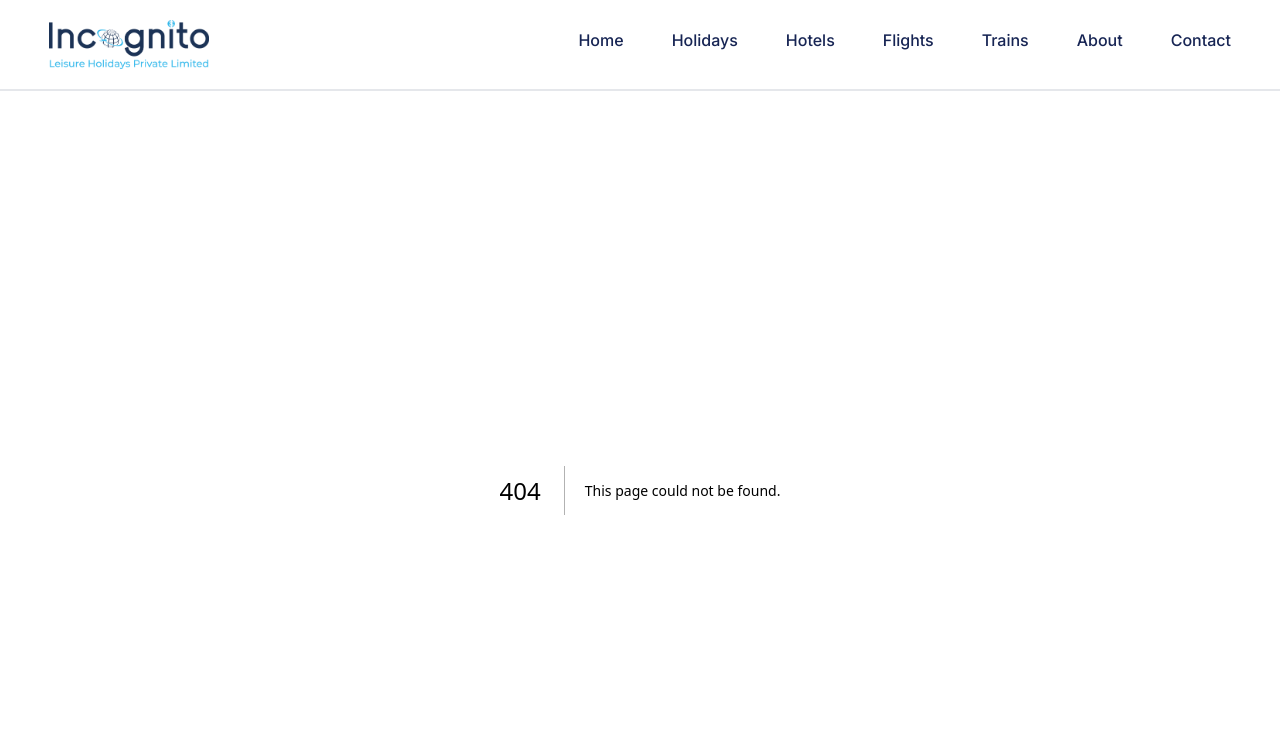
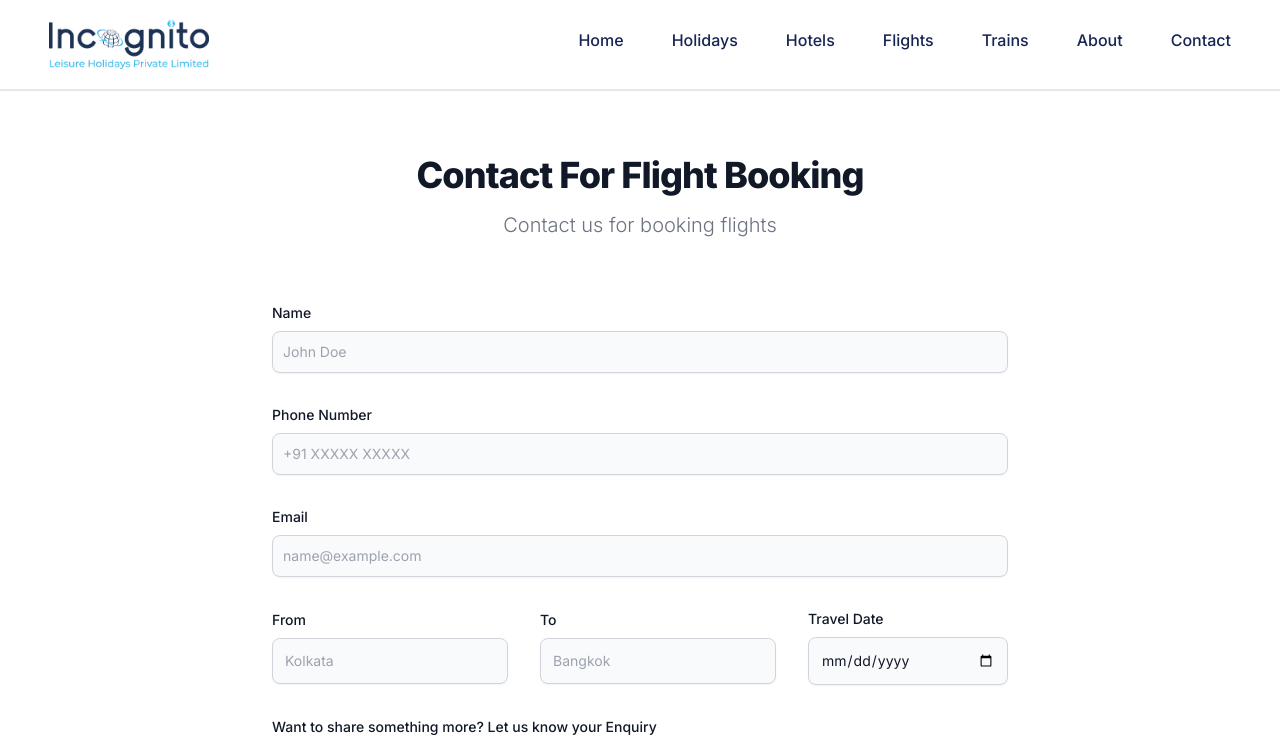
Before and after one commit to Incognito-Holidays/web, a Next.js app: page /flights in a window 1280 px wide. Before the commit this address had no page. Shown: the top 743 px of the page. Built offline with nearby package versions, Linux system fonts and the light colour scheme.

Commit message:
feat: add flights form

```diff
--- /dev/null
+++ b/src/app/flights/page.tsx
@@ -0,0 +1,86 @@
+'use client';
+
+import { useState } from 'react';
+import Form from '@components/form';
+
+const TrainsPage: React.FC = () => {
+  const [name, setName] = useState('');
+  const [phone, setPhone] = useState('');
+  const [email, setEmail] = useState('');
+  const [originPlace, setOriginPlace] = useState('');
+  const [destinationPlace, setDestinationPlace] = useState('');
+  const [travelDate, setTravelDate] = useState('');
+  const [message, setMessage] = useState('');
+
+  return (
+    <Form
+      title='Contact For Flight Booking'
+      description='Contact us for booking flights'
+      name={name}
+      setName={setName}
+      phone={phone}
+      setPhone={setPhone}
+      email={email}
+      setEmail={setEmail}
+      showMessageBox
+      messageBoxLabel='Want to share something more? Let us know your Enquiry'
+      message={message}
+      setMessage={setMessage}
+    >
+      <div className='flex flex-col gap-8 sm:flex-row sm:items-center'>
+        <div>
+          <label
+            htmlFor='originPlace'
+            className='mb-2 block text-sm font-medium text-gray-900'
+          >
+            From
+          </label>
+          <input
+            id='originPlace'
+            type='text'
+            value={originPlace}
+            onChange={(e): void => setOriginPlace(e.target.value)}
+            placeholder='Kolkata'
+            required
+            className='focus:ring-primary-500 focus:border-primary-500 block w-full rounded-lg border border-gray-300 bg-gray-50 p-3 text-sm text-gray-900 shadow-sm'
+          />
+        </div>
+        <div>
+          <label
+            htmlFor='destinationPlace'
+            className='mb-2 block text-sm font-medium text-gray-900'
+          >
+            To
+          </label>
+          <input
+            id='destinationPlace'
+            type='text'
+            value={destinationPlace}
+            onChange={(e): void => setDestinationPlace(e.target.value)}
+            placeholder='Bangkok'
+            required
+            className='focus:ring-primary-500 focus:border-primary-500 block w-full rounded-lg border border-gray-300 bg-gray-50 p-3 text-sm text-gray-900 shadow-sm'
+          />
+        </div>
+        <div className='grow'>
+          <label
+            htmlFor='travelDate'
+            className='mb-2 block text-sm font-medium text-gray-900'
+          >
+            Travel Date
+          </label>
+          <input
+            id='travelDate'
+            type='date'
+            value={travelDate}
+            onChange={(e): void => setTravelDate(e.target.value)}
+            required
+            className='focus:ring-primary-500 focus:border-primary-500 block w-full rounded-lg border border-gray-300 bg-gray-50 p-3 text-sm text-gray-900 shadow-sm'
+          />
+        </div>
+      </div>
+    </Form>
+  );
+};
+
+export default TrainsPage;
--- a/src/components/navbar.tsx
+++ b/src/components/navbar.tsx
@@ -36,9 +36,12 @@ const Navbar: React.FC = () => {
             >
               Hotels
             </Link>
-            <button className='border-b-4 border-transparent pb-1 font-medium text-blue-950 transition duration-200 hover:border-cyan-500 hover:text-cyan-500'>
+            <Link
+              href='/flights'
+              className='border-b-4 border-transparent pb-1 font-medium text-blue-950 transition duration-200 hover:border-cyan-500 hover:text-cyan-500'
+            >
               Flights
-            </button>
+            </Link>
             <Link
               href='/trains'
               className='border-b-4 border-transparent pb-1 font-medium text-blue-950 transition duration-200 hover:border-cyan-500 hover:text-cyan-500'
```
